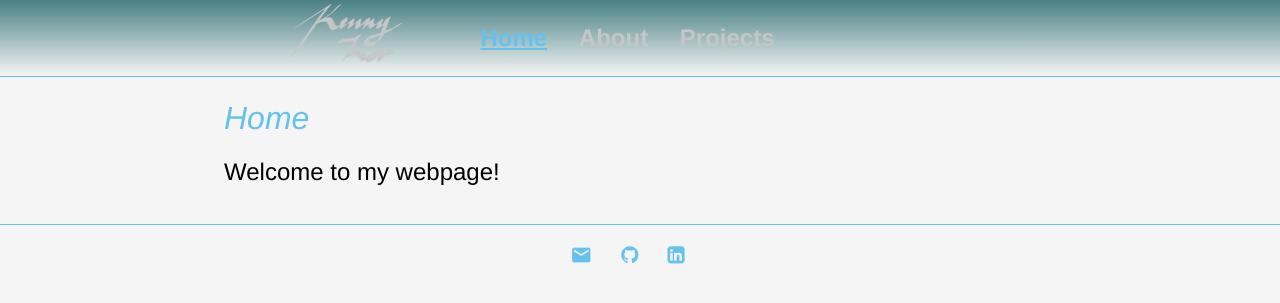
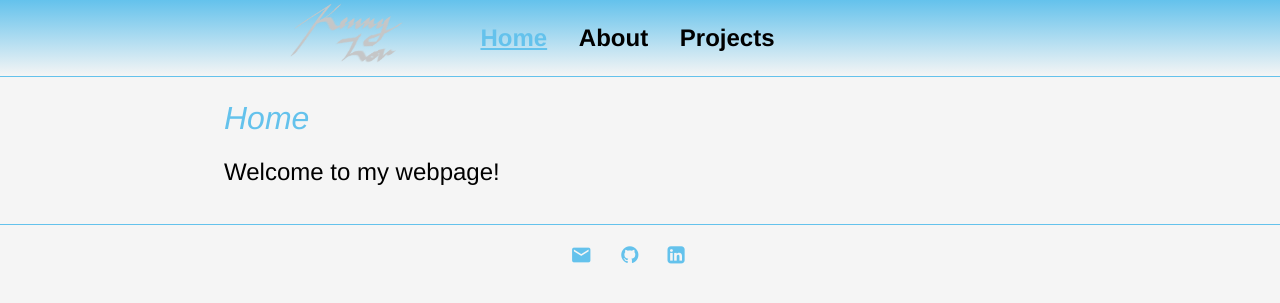
Before and after one commit to clfkenny/clfkenny.github.io, a Jekyll site: the page built from index.md, in a window 1280 px wide. Shown: the top 303 px of the page. Built offline with Jekyll 4.4.1, drawn with Linux system fonts in a browser that asks for light colours.

Commit message:
Update main.css

```diff
--- a/css/main.css
+++ b/css/main.css
@@ -15,7 +15,7 @@ nav {
     top: 0;
     width: 100%;
     z-index:1000;
-    background: linear-gradient(#488084, whitesmoke);
+    background: linear-gradient(#64c2ec, whitesmoke);
 }
 
 img#logo {
@@ -42,7 +42,7 @@ nav ul li, footer ul li {
     margin-right: 25px;
 }
 
-nav a{color: #c5c6c7;}
+nav a{color: black;}
 
 div.container a{
     font-size: 1.1em;
```
